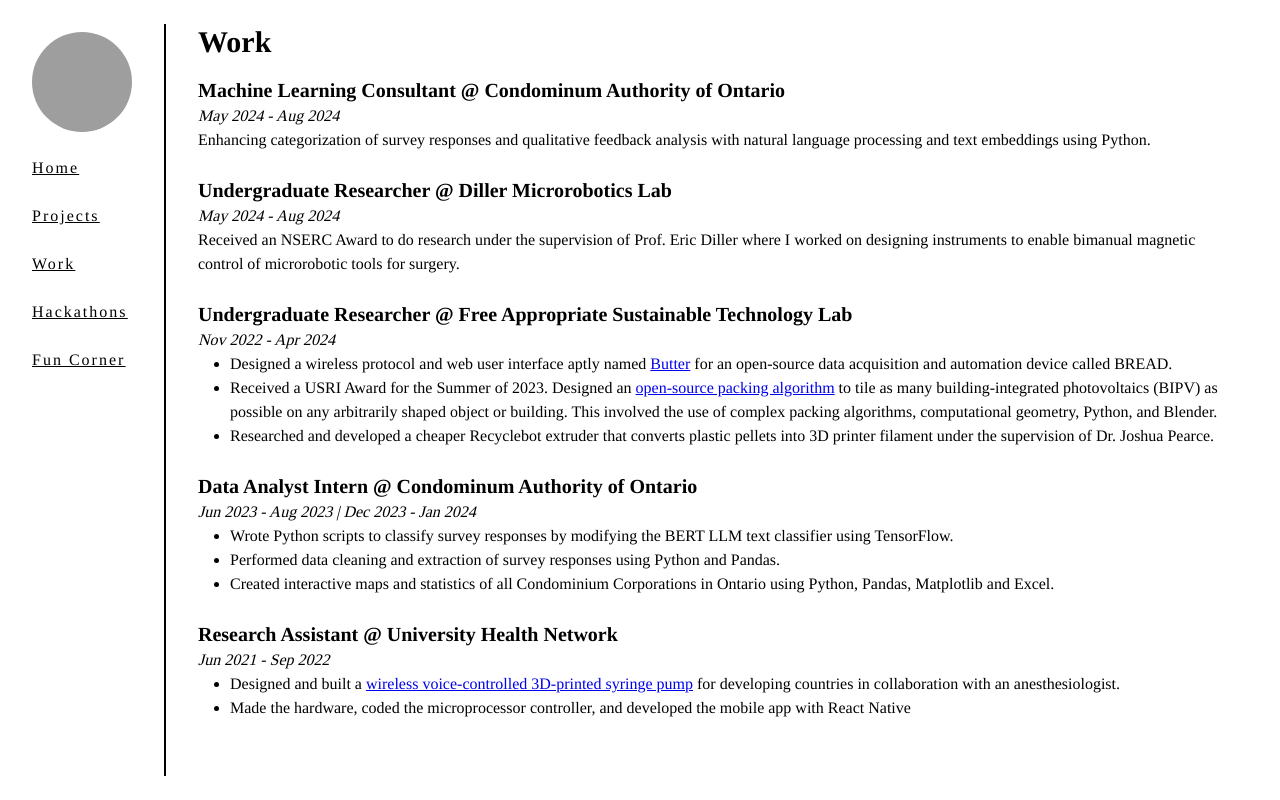
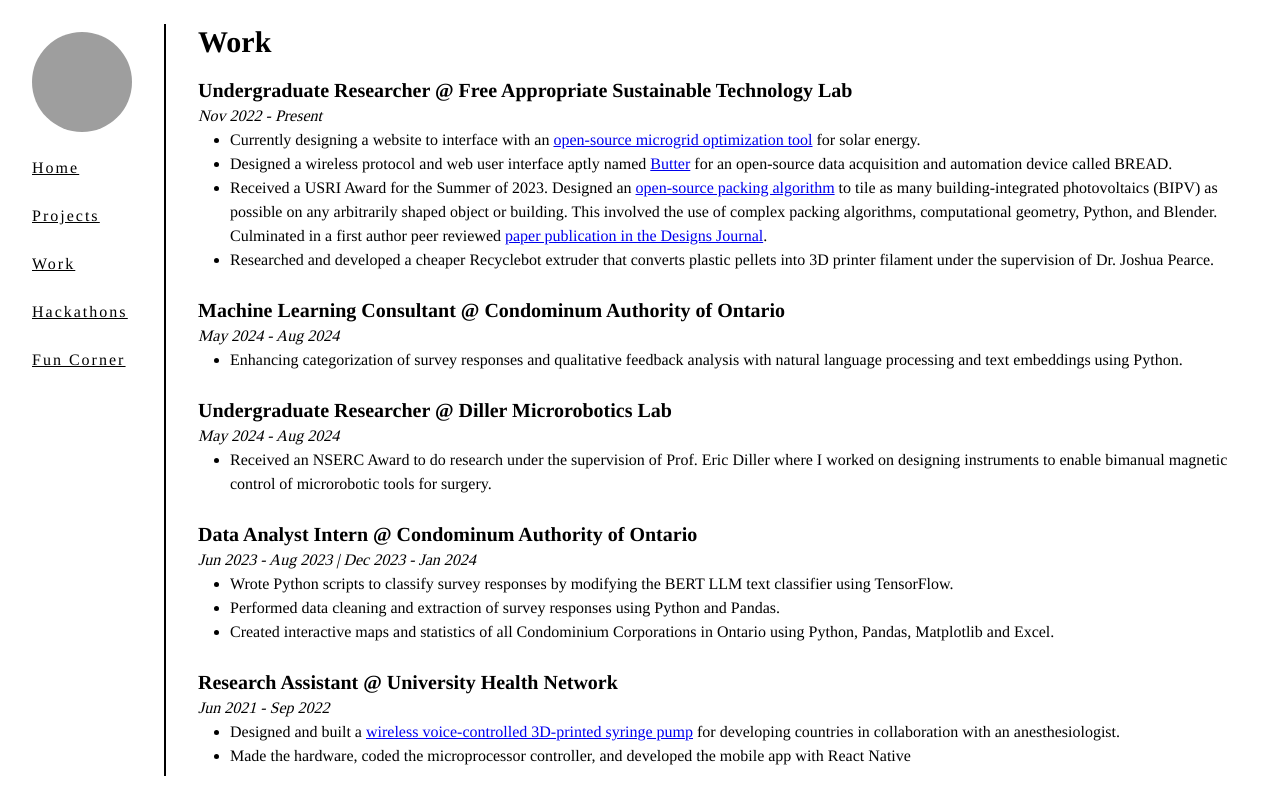
Before and after one commit to xanderchinxyz/xander-chin-website, a Next.js app: page /work in a window 1280 px wide. Built offline with nearby package versions, Linux system fonts and the light colour scheme; grey boxes are pictures that could not be loaded.

Commit message:
updated website content

```diff
--- a/src/app/books/page.tsx
+++ b/src/app/books/page.tsx
@@ -9,6 +9,7 @@
                 <ul className="list-disc pl-8 mb-8">
                     <li>The Almanack of Naval Ravikant - Eric Jorgenson</li>
                     <li>The War of Art - Steven Pressfield</li>
+                    <li>Crypto Confidential - Nathaniel Eliason</li>
                 </ul>
             </div>
         </MainWindow>
--- a/src/app/work/page.tsx
+++ b/src/app/work/page.tsx
@@ -4,35 +4,44 @@
         <MainWindow>
             <h1 className="font-bold text-3xl mb-4">Work</h1>
             <div className="mb-6">
-                <h2 className="font-bold text-xl">Machine Learning Consultant @ Condominum Authority of Ontario</h2>
-                <p className="italic">May 2024 - Aug 2024</p>
-                <p className="">
-                    Enhancing categorization of survey responses and qualitative feedback analysis with natural language processing
-                    and text embeddings using Python.
-                </p>
-            </div>
-            <div className="mb-6">
-                <h2 className="font-bold text-xl">Undergraduate Researcher @ Diller Microrobotics Lab</h2>
-                <p className="italic">May 2024 - Aug 2024</p>
-                <p className="">
-                    Received an NSERC Award to do research under the supervision of Prof. Eric Diller where I worked on
-                    designing instruments to enable bimanual magnetic control of microrobotic tools for surgery.
-                </p>
-            </div>
-            <div className="mb-6">
                 <h2 className="font-bold text-xl">Undergraduate Researcher @ Free Appropriate Sustainable Technology Lab</h2>
-                <p className="italic">Nov 2022 - Apr 2024</p>
+                <p className="italic">Nov 2022 - Present</p>
                 <ul className="list-disc pl-8">
+                    <li>
+                        Currently designing a website to interface with an <a href="https://www.appropedia.org/A_Free_and_open-source_microgrid_optimization_tool:_SAMA_the_Solar_Alone_Multi-Objective_Advisor">
+                            open-source microgrid optimization tool
+                        </a> for solar energy.
+                    </li>
                     <li>
                         Designed a wireless protocol and web user interface aptly named <a href="https://github.com/FHafting/BREAD-Local-Software" className="underline">Butter</a> for an open-source data acquisition and automation device called BREAD.
                     </li>
                     <li>
                         Received a USRI Award for the Summer of 2023. Designed an <a href="https://osf.io/erbyp/" className="underline">open-source packing algorithm</a> to tile
                         as many building-integrated photovoltaics (BIPV) as possible on any arbitrarily shaped object or building.
-                        This involved the use of complex packing algorithms, computational geometry, Python, and Blender.
+                        This involved the use of complex packing algorithms, computational geometry, Python, and Blender. Culminated in a first author peer reviewed <a href="https://www.mdpi.com/3035648">paper publication in the Designs Journal</a>.
                     </li>
                     <li>
                         Researched and developed a cheaper Recyclebot extruder that converts plastic pellets into 3D printer filament under the supervision of Dr. Joshua Pearce.
+                    </li>
+                </ul>
+            </div>
+            <div className="mb-6">
+                <h2 className="font-bold text-xl">Machine Learning Consultant @ Condominum Authority of Ontario</h2>
+                <p className="italic">May 2024 - Aug 2024</p>
+                <ul className="list-disc pl-8">
+                    <li>
+                        Enhancing categorization of survey responses and qualitative feedback analysis with natural language processing
+                        and text embeddings using Python.
+                    </li>
+                </ul>
+            </div>
+            <div className="mb-6">
+                <h2 className="font-bold text-xl">Undergraduate Researcher @ Diller Microrobotics Lab</h2>
+                <p className="italic">May 2024 - Aug 2024</p>
+                <ul className="list-disc pl-8">
+                    <li>
+                        Received an NSERC Award to do research under the supervision of Prof. Eric Diller where I worked on
+                        designing instruments to enable bimanual magnetic control of microrobotic tools for surgery.
                     </li>
                 </ul>
             </div>
```
Also changed, not shown: src/app/projects/page.tsx (+59 -12 lines).
